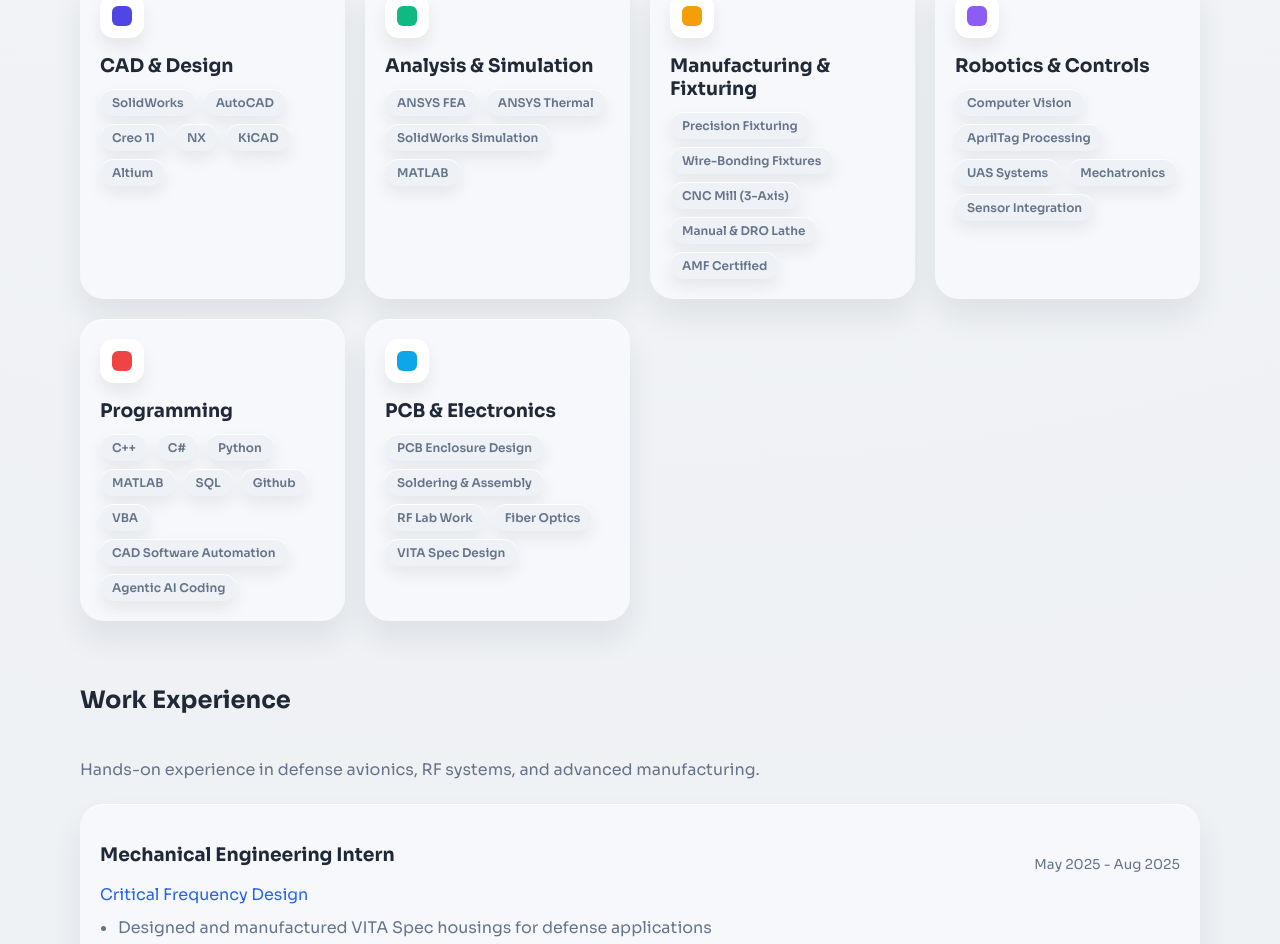
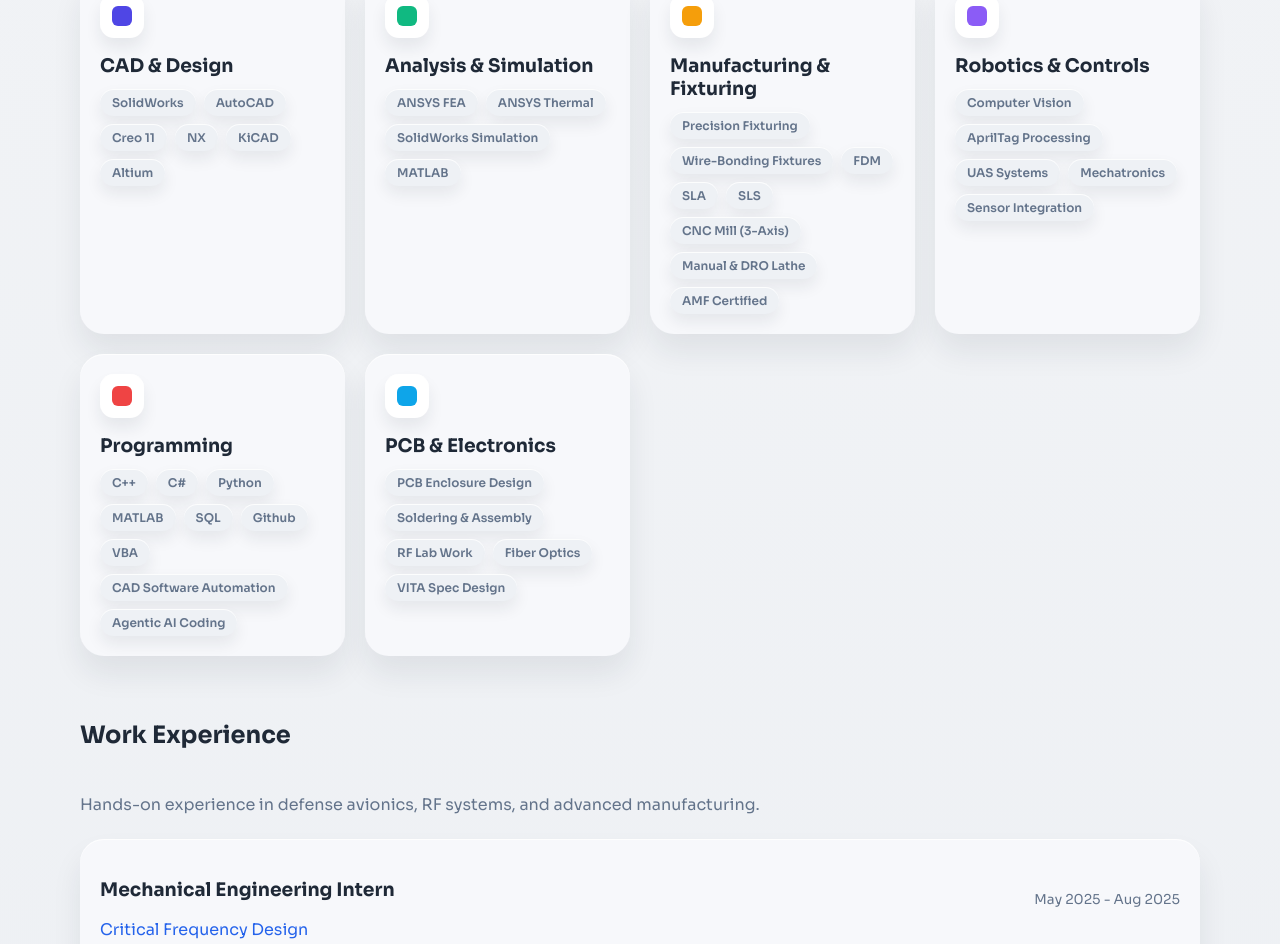
Before and after one commit to TararaDotJoshua/TararaDotJoshua.github.io, a React (Vite) app: page / in a window 1280 px wide. Shown: the part 1721-2665 px from the top of the page. Built offline with nearby package versions, Linux system fonts and the light colour scheme.

Commit message:
Update App.jsx

```diff
--- a/src/App.jsx
+++ b/src/App.jsx
@@ -35,6 +35,9 @@
     items: [
       'Precision Fixturing',
       'Wire-Bonding Fixtures',
+      'FDM',
+      'SLA',
+      'SLS',
       'CNC Mill (3-Axis)',
       'Manual & DRO Lathe',
       'AMF Certified',
```
